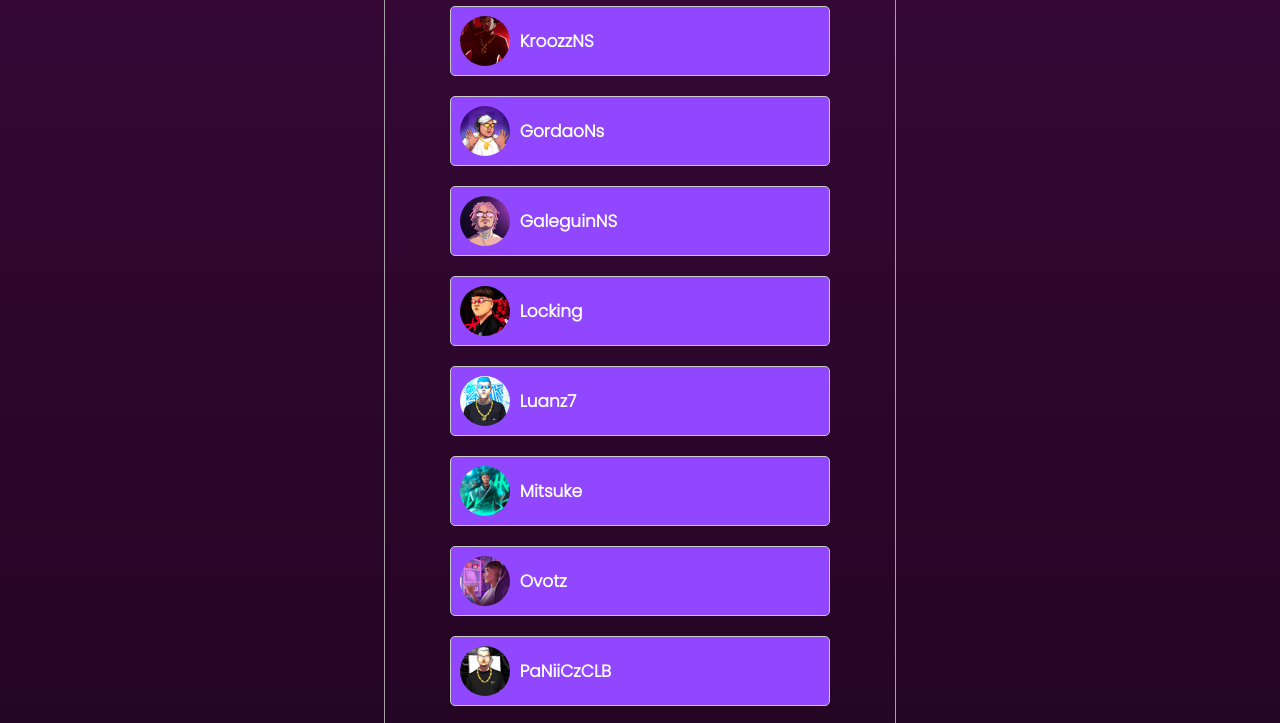
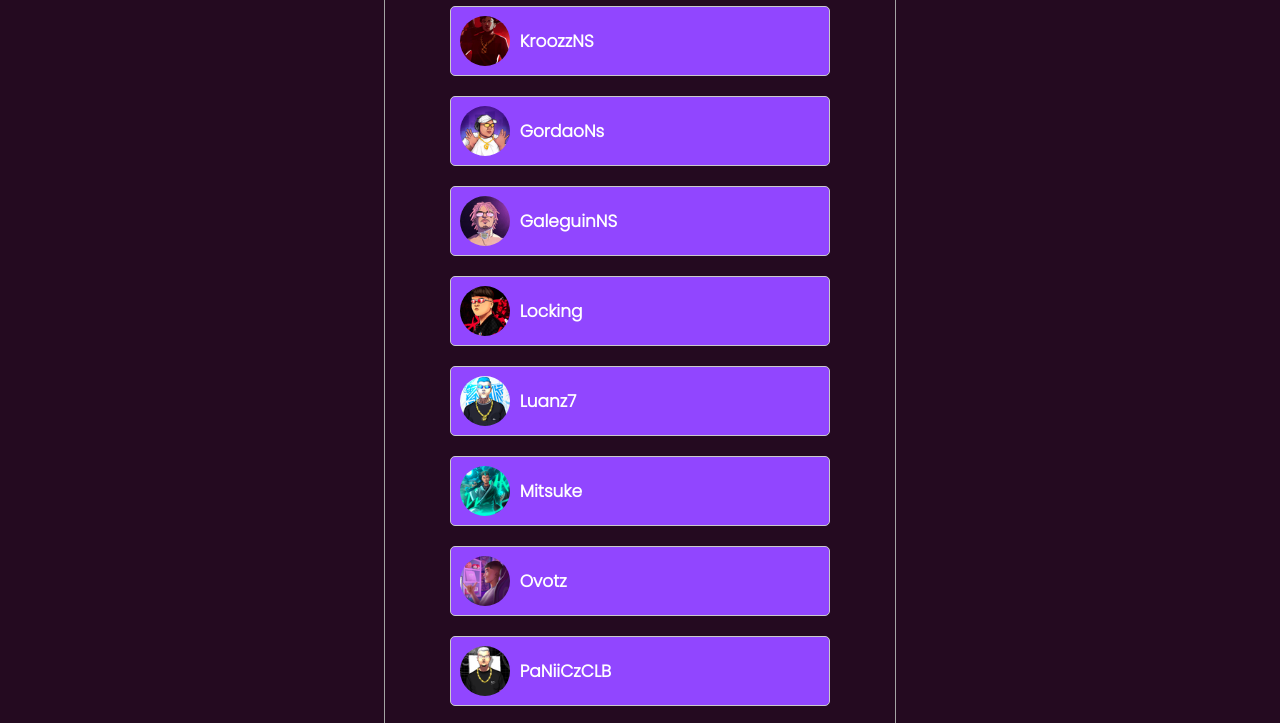
Before and after one commit to Diegoww12a/Twtich-Streamer-mgtz, a plain HTML site: page index.html in a window 1280 px wide. Shown: the part 80-803 px from the top of the page. Drawn offline with Linux system fonts and the light colour scheme.

Commit message:
Update estyle.css

```diff
--- a/estilo.css/estyle.css
+++ b/estilo.css/estyle.css
@@ -6,7 +6,7 @@
 body{
     font-family: 'Poppins', sans-serif;
     font-weight: 300; /* Ou 200 para mais fina */
-    background: linear-gradient(to bottom, #360836,#140213 );
+     background-color: #240a20;
     margin: 0;
     font-family: 'Poppins', sans-serif;
 
```
